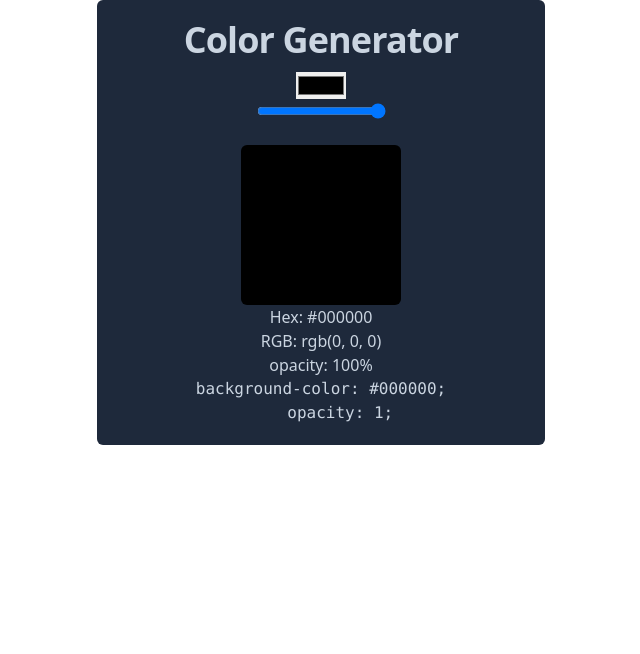
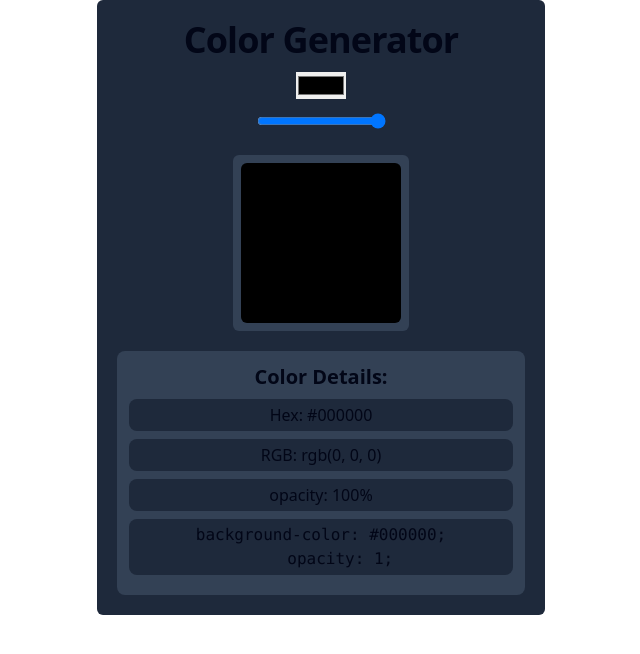
Before and after one commit to shydane/color-generator, a React (Vite) app: page / in a window 1280 px wide. Shown: the top 654 px of the page, without its empty margins (319-959 px from the left). Built offline with nearby package versions, Linux system fonts and the light colour scheme.

Commit message:
memperbaiki style

```diff
--- a/src/App.jsx
+++ b/src/App.jsx
@@ -36,13 +36,14 @@ function App() {
 
   return (
     <>
-      <div className="max-w-md m-auto p-5 bg-slate-800 text-slate-300 rounded-md overflow-hidden text-center">
+      <div className="max-w-md m-auto p-5 bg-slate-800 text-slate-950 rounded-md overflow-hidden text-center">
         <h1 className="text-4xl font-semibold mb-3 tracking-tight">
           Color Generator
         </h1>
         <input type="color" value={color} onChange={handleColorChange} />
         <br />
         <input
+          className="mt-3"
           type="range"
           min="0"
           max="1"
@@ -50,18 +51,27 @@ function App() {
           value={opacity}
           onChange={handleOpacityChange}
         />
+        <div className="w-44 h-44 bg-slate-700 m-auto mt-5 rounded-md flex items-center justify-center">
+          {color && (
+            <div
+              className="w-40 h-40 rounded-md"
+              style={{ backgroundColor: color, opacity: opacity }}
+            ></div>
+          )}
+        </div>
         {color && (
-          <div
-            className="w-40 h-40 m-auto mt-5 rounded-md"
-            style={{ backgroundColor: color, opacity: opacity }}
-          ></div>
-        )}
-        {color && (
-          <div>
-            <p>Hex: {color}</p>
-            <p>RGB: {getRgb()}</p>
-            <p>opacity: {getOpacityPercentage()}</p>
-            <pre>
+          <div className="mt-5 p-3 bg-slate-700 rounded-lg text-slate-950">
+            <h2 className="text-xl font-semibold">Color Details:</h2>
+            <p className="my-2 py-1 px-3 bg-slate-800 rounded-lg">
+              Hex: {color}
+            </p>
+            <p className="my-2 py-1 px-3 bg-slate-800 rounded-lg">
+              RGB: {getRgb()}
+            </p>
+            <p className="my-2 py-1 px-3 bg-slate-800 rounded-lg">
+              opacity: {getOpacityPercentage()}
+            </p>
+            <pre className="my-2 py-1 px-3 bg-slate-800 rounded-lg">
               <code>{getCssCode()}</code>
             </pre>
           </div>
```
